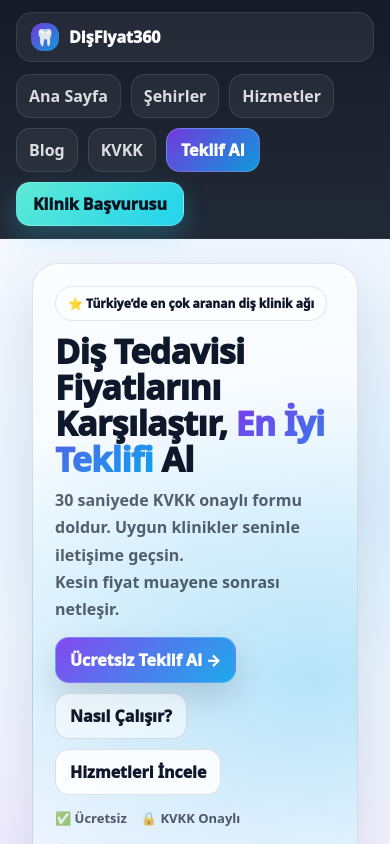
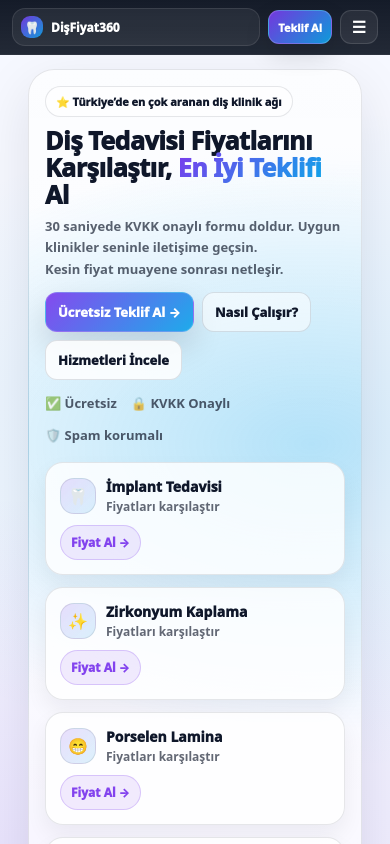
Before and after one commit to ferhat945/dis-fiyat-platform, a Next.js app: page / in a window 390 px wide. Shown: the top 844 px of the page. Built offline with nearby package versions, Linux system fonts and the light colour scheme; no server answers; the database is empty.

Commit message:
improve mobile header and footer

```diff
--- a/src/app/globals.css
+++ b/src/app/globals.css
@@ -2442,3 +2442,309 @@ img { max-width: 100%; height: auto; }
   box-shadow: 0 20px 55px rgba(239,68,68,0.32);
   filter: brightness(1.02);
 }
+
+/* =======================================
+   MOBILE HEADER + MOBILE FOOTER FIX
+   Sadece mobil görünümü düzeltir
+   Desktop görünümünü bozmaz
+   ======================================= */
+
+/* Desktop varsayılan */
+.desktopHeaderBar {
+  display: flex;
+  align-items: center;
+  justify-content: space-between;
+  gap: 12px;
+  width: 100%;
+}
+
+.mobileHeaderBar {
+  display: none;
+}
+
+.mobileHeaderActions {
+  display: flex;
+  align-items: center;
+  gap: 8px;
+}
+
+.mobileTopCta {
+  display: inline-flex;
+  align-items: center;
+  justify-content: center;
+  text-decoration: none;
+  font-weight: 950;
+  color: #fff;
+  background: linear-gradient(135deg, rgba(124,58,237,0.92), rgba(14,165,233,0.92));
+  border: 1px solid rgba(255,255,255,0.18);
+  border-radius: 12px;
+  padding: 9px 12px;
+  min-height: 38px;
+  white-space: nowrap;
+  box-shadow: 0 10px 24px rgba(2,6,23,0.14);
+}
+
+.mobileMenu {
+  position: relative;
+}
+
+.mobileMenuBtn {
+  list-style: none;
+  display: inline-flex;
+  align-items: center;
+  justify-content: center;
+  width: 42px;
+  height: 38px;
+  border-radius: 12px;
+  border: 1px solid rgba(255,255,255,0.12);
+  background: rgba(255,255,255,0.07);
+  color: #fff;
+  cursor: pointer;
+  font-size: 18px;
+  font-weight: 950;
+  user-select: none;
+}
+
+.mobileMenuBtn::-webkit-details-marker {
+  display: none;
+}
+
+.mobileMenuPanel {
+  position: absolute;
+  right: 0;
+  top: calc(100% + 8px);
+  min-width: 220px;
+  display: grid;
+  gap: 8px;
+  padding: 10px;
+  border-radius: 16px;
+  border: 1px solid rgba(255,255,255,0.10);
+  background: rgba(11,18,32,0.98);
+  box-shadow: 0 20px 40px rgba(2,6,23,0.22);
+  z-index: 70;
+}
+
+.mobileMenuLink {
+  display: inline-flex;
+  align-items: center;
+  text-decoration: none;
+  font-weight: 900;
+  color: rgba(255,255,255,0.90);
+  padding: 10px 12px;
+  border-radius: 12px;
+  background: rgba(255,255,255,0.06);
+  border: 1px solid rgba(255,255,255,0.08);
+}
+
+.mobileMenuClinic {
+  background: linear-gradient(135deg, rgba(94,234,212,0.18), rgba(34,211,238,0.16));
+  color: #fff;
+  border-color: rgba(255,255,255,0.14);
+}
+
+@media (max-width: 860px) {
+  .siteHeader {
+    position: sticky;
+    top: 0;
+    z-index: 50;
+  }
+
+  .siteHeaderInner {
+    padding-top: 8px;
+    padding-bottom: 8px;
+  }
+
+  .desktopHeaderBar {
+    display: none;
+  }
+
+  .mobileHeaderBar {
+    display: flex;
+    align-items: center;
+    justify-content: space-between;
+    gap: 10px;
+    width: 100%;
+  }
+
+  .mobileBrandPill {
+    flex: 1 1 auto;
+    min-width: 0;
+    justify-content: flex-start;
+    padding: 8px 10px;
+    border-radius: 13px;
+    font-size: 13px;
+    gap: 8px;
+  }
+
+  .mobileBrandPill .brandIcon {
+    width: 24px;
+    height: 24px;
+    border-radius: 10px;
+    font-size: 12px;
+  }
+
+  .siteMain {
+    padding-left: 12px;
+    padding-right: 12px;
+  }
+
+  .hero {
+    padding-top: 14px;
+  }
+
+  .heroInner {
+    padding: 16px;
+  }
+
+  .h1 {
+    font-size: 30px;
+    line-height: 1.08;
+    margin-top: 10px;
+  }
+
+  .heroDesc {
+    font-size: 14px;
+    line-height: 1.65;
+    margin-top: 8px;
+  }
+
+  .kicker {
+    padding: 7px 10px;
+    font-size: 11px;
+  }
+
+  .ctaRow {
+    gap: 8px;
+    margin-top: 12px;
+  }
+
+  .btn,
+  .btnPrimary,
+  .btnGhost,
+  .btnSoft {
+    padding: 10px 12px;
+    border-radius: 12px;
+    font-size: 13px;
+  }
+
+  .siteFooterInner {
+    grid-template-columns: 1fr;
+    gap: 12px;
+    padding-top: 18px;
+    padding-bottom: 18px;
+  }
+
+  .footerTitle {
+    margin-bottom: 8px;
+    font-size: 14px;
+  }
+
+  .footerText {
+    margin-top: 8px;
+    font-size: 13px;
+    line-height: 1.65;
+  }
+
+  .footerLinks {
+    gap: 8px;
+  }
+
+  .footerLinks a {
+    width: 100%;
+    justify-content: center;
+    padding: 9px 10px;
+    border-radius: 12px;
+    font-size: 13px;
+  }
+
+  .footerBottom {
+    padding-top: 10px;
+    padding-bottom: 14px;
+    text-align: center;
+    font-size: 11px;
+  }
+}
+
+@media (max-width: 640px) {
+  .siteHeaderInner {
+    padding-left: 12px;
+    padding-right: 12px;
+  }
+
+  .mobileHeaderBar {
+    gap: 8px;
+  }
+
+  .mobileBrandPill {
+    font-size: 12.5px;
+    padding: 7px 9px;
+  }
+
+  .mobileTopCta {
+    padding: 8px 10px;
+    min-height: 36px;
+    font-size: 12px;
+    border-radius: 11px;
+  }
+
+  .mobileMenuBtn {
+    width: 40px;
+    height: 36px;
+    border-radius: 11px;
+    font-size: 17px;
+  }
+
+  .mobileMenuPanel {
+    min-width: 200px;
+    padding: 8px;
+    border-radius: 14px;
+  }
+
+  .mobileMenuLink {
+    padding: 9px 10px;
+    font-size: 13px;
+    border-radius: 11px;
+  }
+
+  .h1 {
+    font-size: 27px;
+  }
+
+  .heroDesc {
+    font-size: 13px;
+  }
+}
+
+@media (max-width: 420px) {
+  .mobileBrandPill {
+    font-size: 12px;
+    padding: 7px 8px;
+  }
+
+  .mobileBrandPill .brandIcon {
+    width: 22px;
+    height: 22px;
+    border-radius: 9px;
+  }
+
+  .mobileTopCta {
+    font-size: 11px;
+    padding: 7px 9px;
+    min-height: 34px;
+  }
+
+  .mobileMenuBtn {
+    width: 38px;
+    height: 34px;
+    font-size: 16px;
+  }
+
+  .mobileMenuPanel {
+    right: 0;
+    min-width: 188px;
+  }
+
+  .h1 {
+    font-size: 25px;
+  }
+}
--- a/src/app/layout.tsx
+++ b/src/app/layout.tsx
@@ -30,9 +30,10 @@ export default function RootLayout({ children }: { children: React.ReactNode }):
   return (
     <html lang="tr">
       <body>
-        {/* HEADER */}
         <header className="siteHeader">
           <div className="siteHeaderInner">
+            {/* DESKTOP HEADER */}
+            <div className="desktopHeaderBar">
               <Link href="/" className="brandPill" aria-label="Ana sayfa">
                 <span className="brandIcon" aria-hidden>
                   🦷
@@ -50,11 +51,9 @@ export default function RootLayout({ children }: { children: React.ReactNode }):
                 <Link className="navLink" href="/hizmetler">
                   Hizmetler
                 </Link>
-
                 <Link className="navLink" href="/blog">
                   Blog
                 </Link>
-
                 <Link className="navLink" href="/kvkk">
                   KVKK
                 </Link>
@@ -66,12 +65,54 @@ export default function RootLayout({ children }: { children: React.ReactNode }):
                 </Link>
               </nav>
             </div>
+
+            {/* MOBILE HEADER */}
+            <div className="mobileHeaderBar">
+              <Link href="/" className="brandPill mobileBrandPill" aria-label="Ana sayfa">
+                <span className="brandIcon" aria-hidden>
+                  🦷
+                </span>
+                {SITE_NAME}
+              </Link>
+
+              <div className="mobileHeaderActions">
+                <Link className="mobileTopCta" href="/teklif-al">
+                  Teklif Al
+                </Link>
+
+                <details className="mobileMenu">
+                  <summary className="mobileMenuBtn" aria-label="Menüyü aç">
+                    ☰
+                  </summary>
+
+                  <div className="mobileMenuPanel">
+                    <Link className="mobileMenuLink" href="/">
+                      Ana Sayfa
+                    </Link>
+                    <Link className="mobileMenuLink" href="/sehir">
+                      Şehirler
+                    </Link>
+                    <Link className="mobileMenuLink" href="/hizmetler">
+                      Hizmetler
+                    </Link>
+                    <Link className="mobileMenuLink" href="/blog">
+                      Blog
+                    </Link>
+                    <Link className="mobileMenuLink" href="/kvkk">
+                      KVKK
+                    </Link>
+                    <Link className="mobileMenuLink mobileMenuClinic" href="/login">
+                      Klinik Başvurusu
+                    </Link>
+                  </div>
+                </details>
+              </div>
+            </div>
+          </div>
         </header>
 
-        {/* PAGE */}
         <main className="siteMain">{children}</main>
 
-        {/* FOOTER */}
         <footer className="siteFooter">
           <div className="siteFooterInner">
             <div>
@@ -100,7 +141,6 @@ export default function RootLayout({ children }: { children: React.ReactNode }):
             <div>
               <div className="footerTitle">Klinikler</div>
               <div className="footerLinks">
-                {/* ✅ /panel/login yerine /login */}
                 <Link href="/login">Klinik Giriş</Link>
                 <Link href="/panel">Klinik Panel</Link>
               </div>
```
Lines whose indentation alone changed are shown as unchanged.
